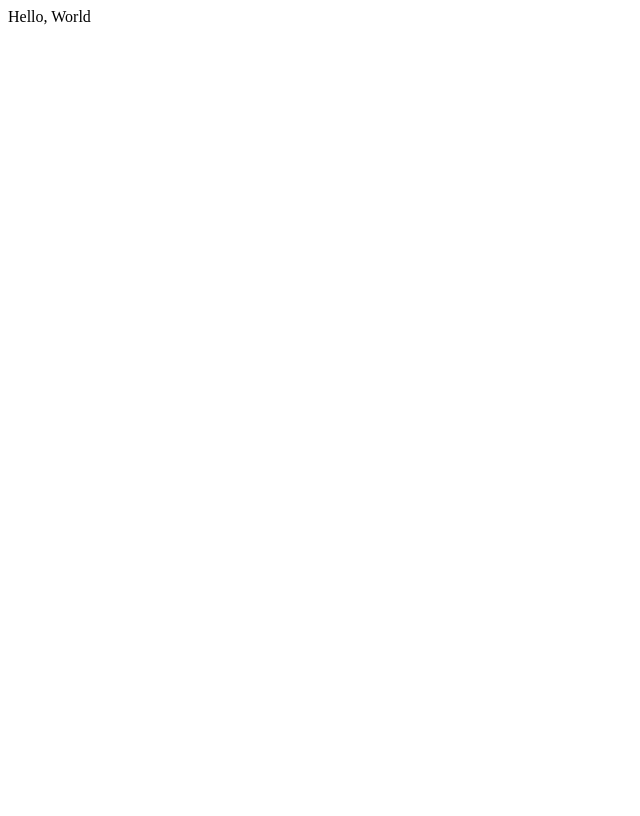
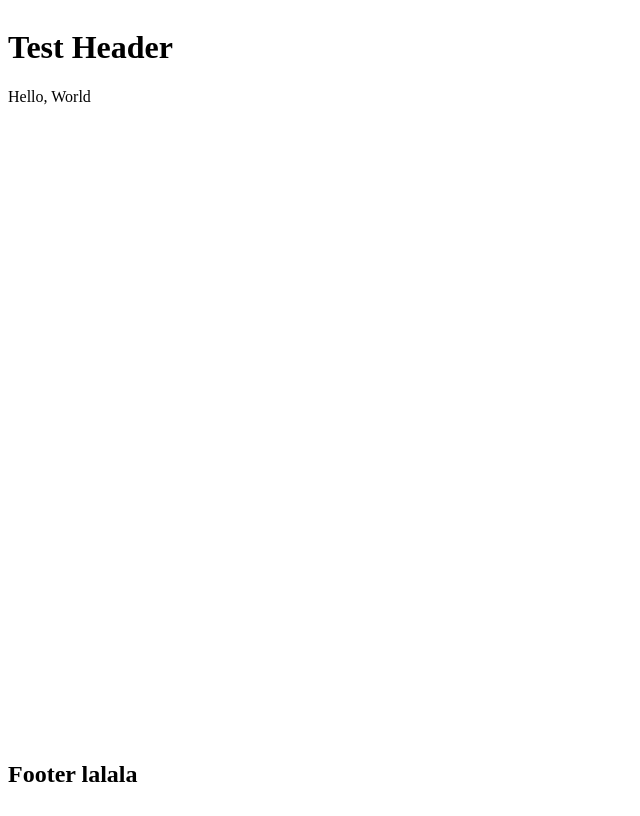
Before and after one commit to potatosim/rs-clone, a React (Create React App) app: page / in a window 1280 px wide. Shown: the whole page, without its empty margins (0-640 px from the left). Built offline with nearby package versions, Linux system fonts and the light colour scheme; no server answers.

Commit message:
feat: wrap routes into main route that holds header, footer and Outlet

```diff
--- /dev/null
+++ b/src/layout/Footer.tsx
@@ -0,0 +1,9 @@
+const footer = () => {
+  return (
+    <>
+      <h2>Footer lalala</h2>
+    </>
+  );
+};
+
+export default footer;
--- /dev/null
+++ b/src/layout/Header.tsx
@@ -0,0 +1,9 @@
+const header = () => {
+  return (
+    <>
+      <h1>Test Header</h1>
+    </>
+  );
+};
+
+export default header;
--- /dev/null
+++ b/src/layout/Layout.tsx
@@ -0,0 +1,38 @@
+import { Box } from '@mui/material';
+import Footer from './Footer';
+import Header from './Header';
+// import Main from './Main';
+import { Outlet } from 'react-router-dom';
+import React from 'react';
+import styled from '@emotion/styled';
+
+const LayoutWrapper = styled(Box)(() => ({
+  width: '100%',
+  minHeight: '100vh',
+  display: 'flex',
+  flexDirection: 'column',
+  justifyContent: 'stretch',
+  overflow: 'hidden',
+}));
+
+const TopContentWrapper = styled(Box)`
+  display: flex;
+  flex: 1 1 auto;
+  flex-direction: column;
+`;
+
+const Layout = () => {
+  return (
+    <LayoutWrapper>
+      <TopContentWrapper>
+        <Header />
+        {/* <Main> */}
+        <Outlet />
+        {/* </Main> */}
+      </TopContentWrapper>
+      <Footer />
+    </LayoutWrapper>
+  );
+};
+
+export default Layout;
--- /dev/null
+++ b/src/layout/Main.tsx
@@ -0,0 +1,17 @@
+import styled from '@emotion/styled';
+import React, { FC } from 'react';
+import ComponentWithChildren from 'types/ComponentWithChildren';
+
+const StyledMain = styled('main')(() => ({
+  flex: '1 1 auto',
+  display: 'flex',
+  justifyContent: 'center',
+  alignItems: 'center',
+  flexDirection: 'column',
+}));
+
+const Main: FC<ComponentWithChildren> = ({ children }) => {
+  return <StyledMain>{children}</StyledMain>;
+};
+
+export default Main;
--- a/src/routes/AppRouter.tsx
+++ b/src/routes/AppRouter.tsx
@@ -1,13 +1,16 @@
-import NotFoundPage from 'pages/NotFoundPage/notFoundPage';
+import NotFoundPage from 'pages/NotFoundPage/NotFoundPage';
 import React from 'react';
 import { Route, Routes } from 'react-router-dom';
 import { AppRoutes } from 'enum/AppRoutes';
+import Layout from 'layout/Layout';
 
 const AppRouter = () => {
   return (
     <Routes>
-      <Route path="/" element={<div>Hello, World</div>} />
-      <Route path={AppRoutes.NotFoundPage} element={<NotFoundPage />} />
+      <Route path={AppRoutes.Home} element={<Layout />}>
+        <Route index element={<div>Hello, World</div>} />
+        <Route path={AppRoutes.NotFoundPage} element={<NotFoundPage />} />
+      </Route>
     </Routes>
   );
 };
--- /dev/null
+++ b/src/types/ComponentWithChildren.tsx
@@ -0,0 +1,5 @@
+interface ComponentWithChildren {
+  children?: React.ReactElement | React.ReactNode;
+}
+
+export default ComponentWithChildren;
```
